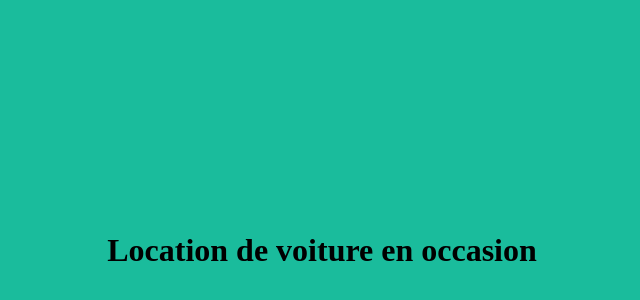
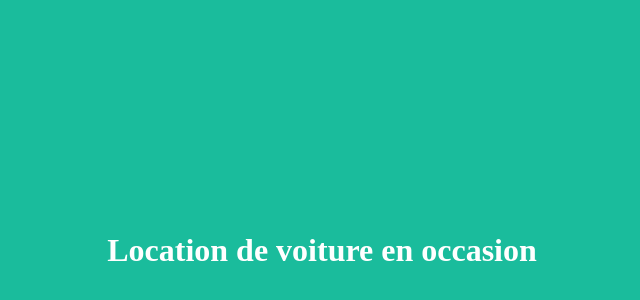
Before and after one commit to AissatouBarry2020/localVoiture, a plain HTML site: page index.html in a window 1280 px wide. Shown: the part 42-342 px from the top of the page, without its empty margins (318-958 px from the left). Drawn offline with Linux system fonts and the light colour scheme.

Commit message:
Modifier la couleur du grand titre

```diff
--- a/index.html
+++ b/index.html
@@ -4,6 +4,6 @@
 	<title>Mon premier site web</title>
 </head>
 <body style="background-color:#1abc9c">
-<h1 style="padding-top: 20%; padding-bottom: 20%; text-align:center;">Location de voiture en occasion </h1>
+<h1 style="padding-top: 20%; padding-bottom: 20%; text-align:center;color:#ffffff">Location de voiture en occasion </h1>
 </body>
 </html>
```
